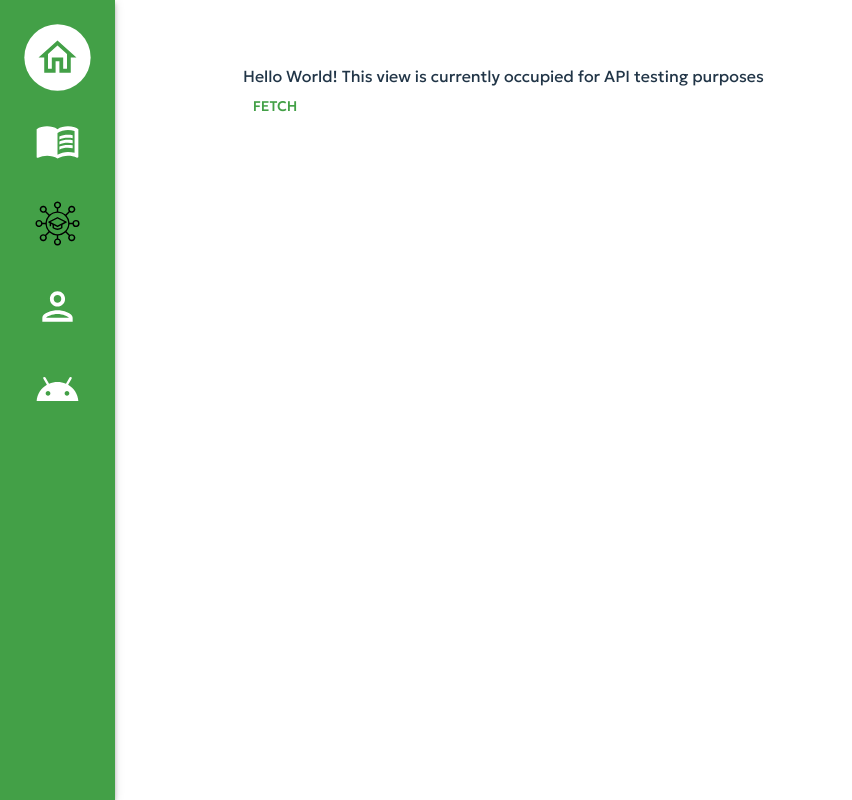
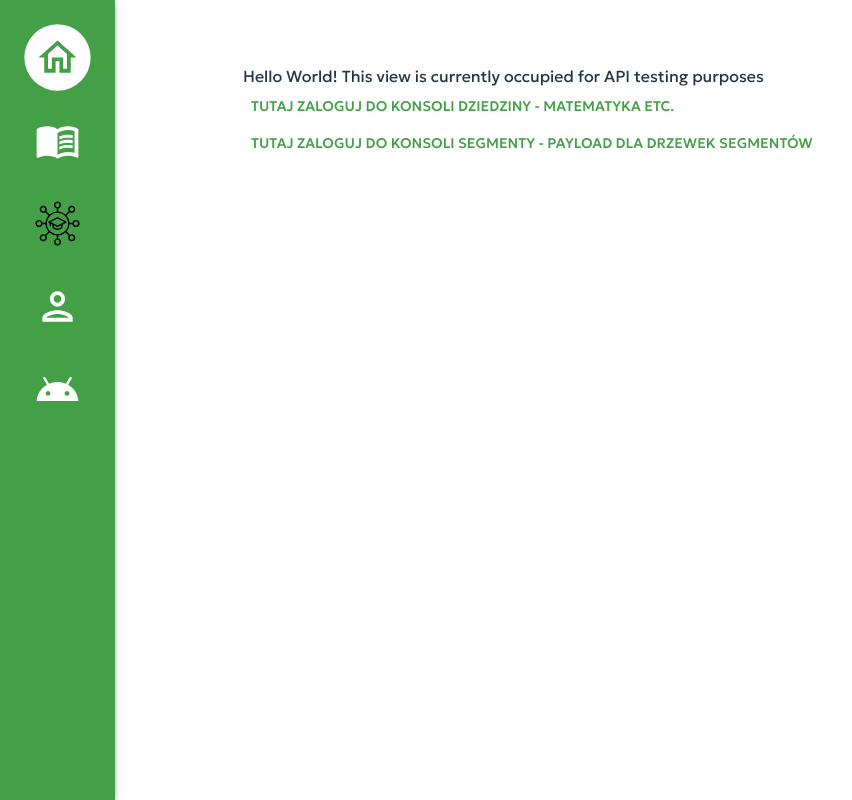
Before and after one commit to EdutieProject/edutie-frontend, a React (Vite) app in the folder edutie-frontend/: page /playground in a window 1280 px wide. Shown: the whole page, without its empty margins (0-852 px from the left). Built offline with nearby package versions, Linux system fonts and the light colour scheme.

Commit message:
Add segment button to playground!

```diff
--- a/edutie-frontend/src/services/studyProgramLearningService.js
+++ b/edutie-frontend/src/services/studyProgramLearningService.js
@@ -1,5 +1,9 @@
 import { LEARNING_API, defaultHeaders } from "./apiConfig";
 
+export async function getSciences() {
+    const response = await fetch(`${LEARNING_API}/sciences`, { method: "GET", headers: defaultHeaders });
+    return await response.json();
+}
 
 export async function getCourses(scienceId) {
     const response = await fetch(`${LEARNING_API}/courses?scienceId=${scienceId}`, { method: "GET", headers: defaultHeaders })
--- a/edutie-frontend/src/views/PlaygroundView.jsx
+++ b/edutie-frontend/src/views/PlaygroundView.jsx
@@ -1,12 +1,19 @@
 import { Button, Typography } from "@mui/material";
 import NavLayout from "./layout/NavLayout";
-import { getCourses } from "../services/studyProgramLearningService";
+import { getCourses, getLessons, getSciences, getSegments } from "../services/studyProgramLearningService";
 
 export default function PlaygroundView() {
     return (
         <NavLayout>
             <Typography>Hello World! This view is currently occupied for API testing purposes</Typography>
-            <Button onClick={()=>getCourses("db48e4f2-e385-4bf4-9e77-9e6939472529").then(o=>console.log(o))}>Fetch</Button>
+            <Button onClick={()=>getSciences().then(o=>console.log(o))}>Tutaj zaloguj do konsoli dziedziny - matematyka etc.</Button>
+            <Button onClick={
+                ()=>getSciences().then(o=>getCourses(o.data[0].id)
+                .then(c=>getLessons(c.data[0].id)
+                .then(x=>getSegments(x.data[0].lesson.id)
+                .then(segments => console.log(segments)
+                ))))
+                }>Tutaj zaloguj do konsoli segmenty - payload dla drzewek segmentów</Button>
         </NavLayout>
     )
 }
```
